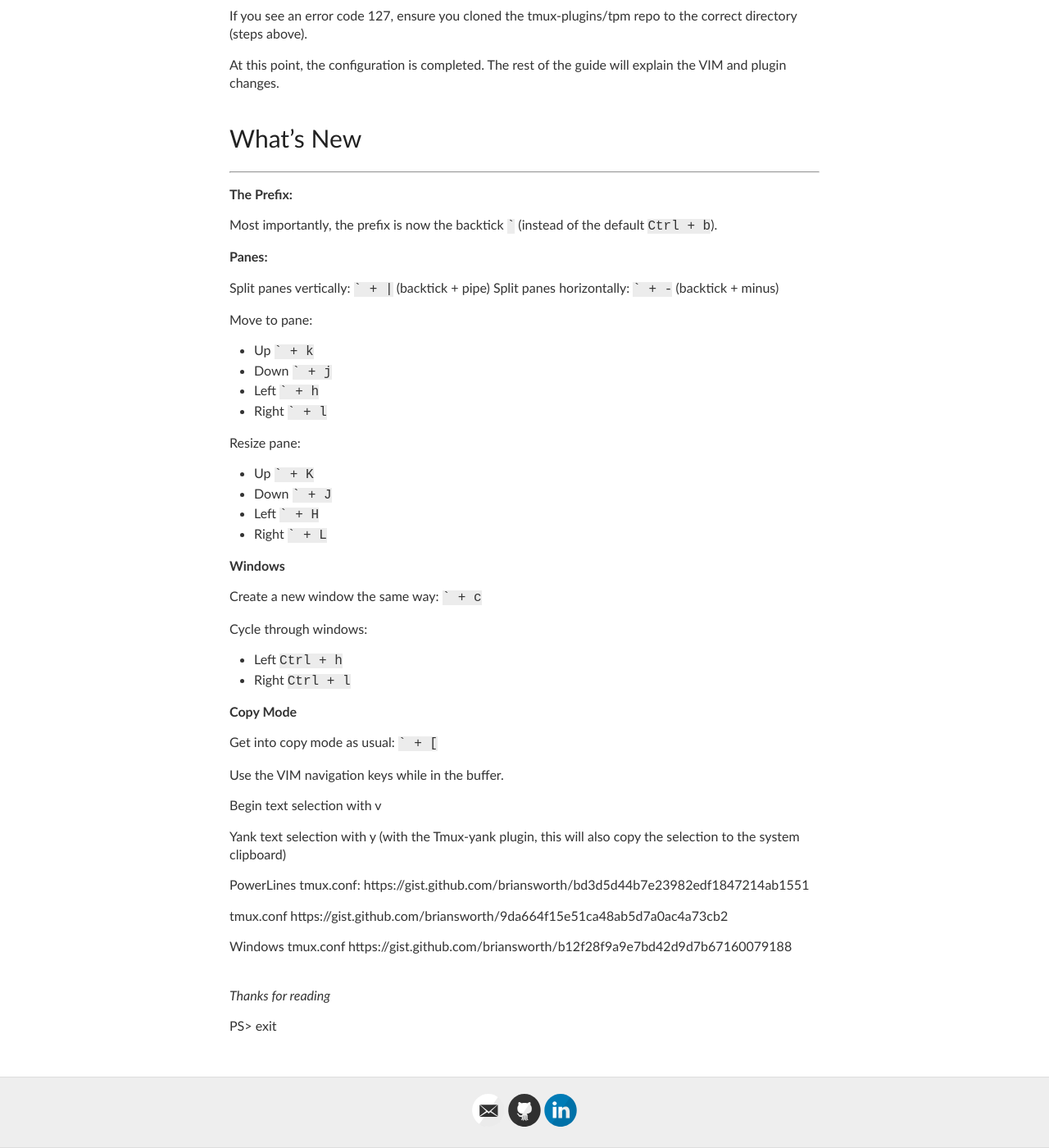
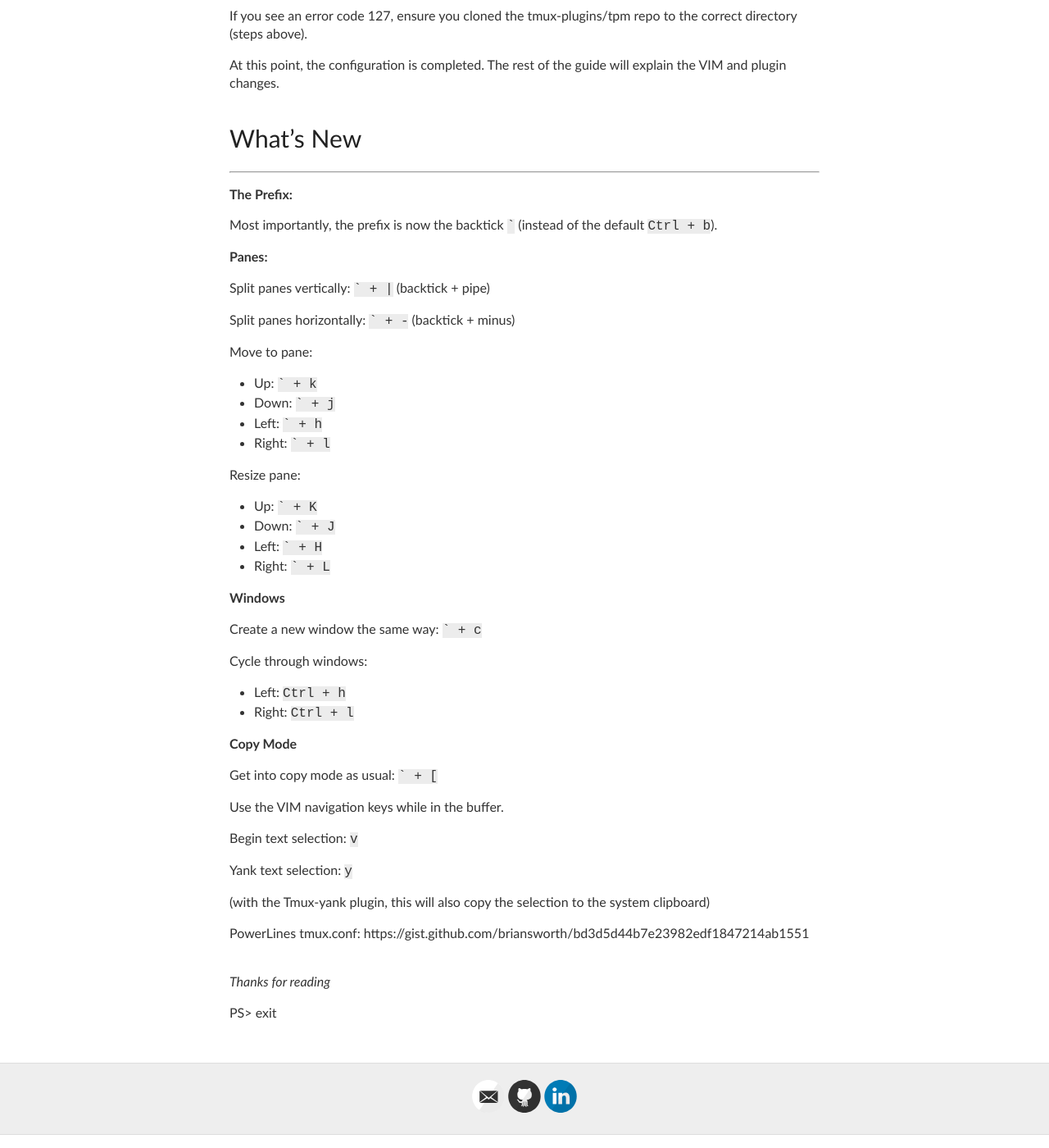
Before and after one commit to briansworth/dev, a Jekyll site: the page built from _posts/2020-8-15-Tmux-and-Vim.md, in a window 1280 px wide and 1400 px high, scrolled down 2239 px. Shown: the whole window at 82% size. Built offline with Jekyll 4.4.1, drawn with Linux system fonts in a browser that asks for light colours; some of the changed lines change nothing that is shown.

Commit message:
Add colons to What's new section

```diff
--- a/_posts/2020-8-15-Tmux-and-Vim.md
+++ b/_posts/2020-8-15-Tmux-and-Vim.md
@@ -132,19 +132,20 @@ The rest of the guide will explain the VIM and plugin changes.
 **Panes:**
 
 Split panes vertically: <code>` + |</code> (backtick + pipe)
+
 Split panes horizontally: <code>` + -</code> (backtick + minus)
 
 Move to pane:
-- Up    <code>` + k</code>
-- Down  <code>` + j</code>
-- Left  <code>` + h</code>
-- Right <code>` + l</code>
+- Up:    <code>` + k</code>
+- Down:  <code>` + j</code>
+- Left:  <code>` + h</code>
+- Right: <code>` + l</code>
 
 Resize pane:
-- Up    <code>` + K</code>
-- Down  <code>` + J</code>
-- Left  <code>` + H</code>
-- Right <code>` + L</code>
+- Up:    <code>` + K</code>
+- Down:  <code>` + J</code>
+- Left:  <code>` + H</code>
+- Right: <code>` + L</code>
 
 
 **Windows**
@@ -152,8 +153,8 @@ Resize pane:
 Create a new window the same way: <code>` + c</code>
 
 Cycle through windows:
-- Left  `Ctrl + h`
-- Right `Ctrl + l`
+- Left:  `Ctrl + h`
+- Right: `Ctrl + l`
 
 **Copy Mode**
 
@@ -161,17 +162,13 @@ Get into copy mode as usual: <code>` + [</code>
 
 Use the VIM navigation keys while in the buffer.
 
-Begin text selection with v
+Begin text selection: `v`
 
-Yank text selection with y
+Yank text selection: `y`
+
 (with the Tmux-yank plugin,
 this will also copy the selection to the system clipboard)
 
+
 PowerLines tmux.conf:
 https://gist.github.com/briansworth/bd3d5d44b7e23982edf1847214ab1551
-
-tmux.conf
-https://gist.github.com/briansworth/9da664f15e51ca48ab5d7a0ac4a73cb2
-
-Windows tmux.conf
-https://gist.github.com/briansworth/b12f28f9a9e7bd42d9d7b67160079188
```
